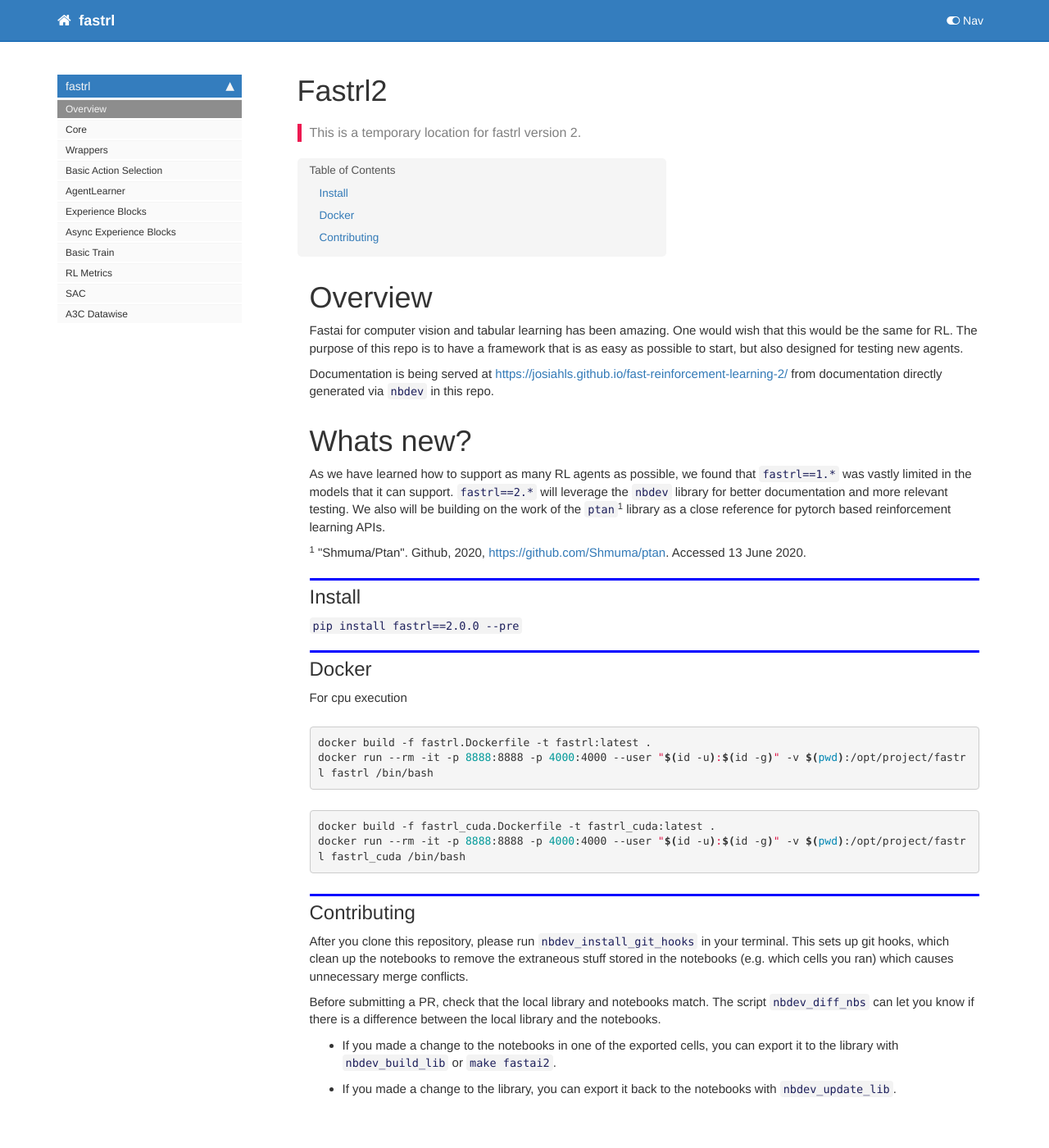
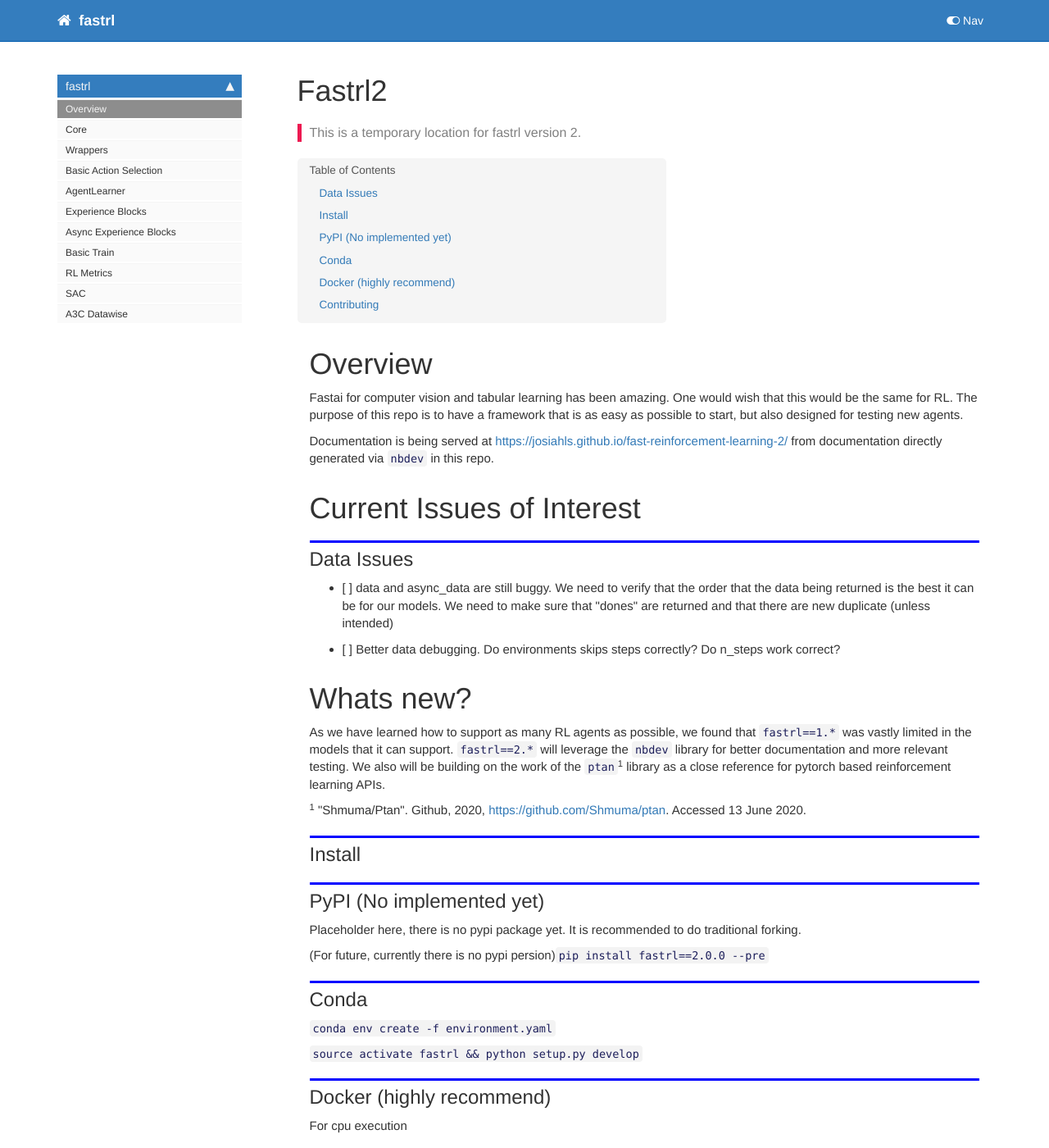
Before and after one commit to josiahls/fast-reinforcement-learning-2, a Jekyll site: the page built from docs/index.html, in a window 1280 px wide and 1400 px high. Shown: the whole window at 82% size. Built offline with Jekyll 4.4.1, drawn with Linux system fonts in a browser that asks for light colours; nearby versions of some CDN libraries; comment, search, counter and statistics services are not loaded.

Commit message:
Fixed: - readme confusion

```diff
--- a/docs/index.html
+++ b/docs/index.html
@@ -38,6 +38,16 @@
 </div>
 <div class="cell border-box-sizing text_cell rendered"><div class="inner_cell">
 <div class="text_cell_render border-box-sizing rendered_html">
+<h1 id="Current-Issues-of-Interest">Current Issues of Interest<a class="anchor-link" href="#Current-Issues-of-Interest"> </a></h1><h2 id="Data-Issues">Data Issues<a class="anchor-link" href="#Data-Issues"> </a></h2><ul>
+<li>[ ] data and async_data are still buggy. We need to verify that the order that the data being returned is the best it can be for our models. We need to make sure that "dones" are returned and that there are new duplicate (unless intended)</li>
+<li>[ ] Better data debugging. Do environments skips steps correctly? Do n_steps work correct?</li>
+</ul>
+
+</div>
+</div>
+</div>
+<div class="cell border-box-sizing text_cell rendered"><div class="inner_cell">
+<div class="text_cell_render border-box-sizing rendered_html">
 <h1 id="Whats-new?">Whats new?<a class="anchor-link" href="#Whats-new?"> </a></h1><p>As we have learned how to support as many RL agents as possible, we found that <code>fastrl==1.*</code> was vastly limited in the models that it can support. <code>fastrl==2.*</code> will leverage the <code>nbdev</code> library for better documentation and more relevant testing. We also will be building on the work of the <code>ptan</code><sup>1</sup> library as a close reference for pytorch based reinforcement learning APIs.</p>
 <p><sup>1</sup> "Shmuma/Ptan". Github, 2020, <a href="https://github.com/Shmuma/ptan">https://github.com/Shmuma/ptan</a>. Accessed 13 June 2020.</p>
 
@@ -52,14 +62,23 @@
 </div>
 <div class="cell border-box-sizing text_cell rendered"><div class="inner_cell">
 <div class="text_cell_render border-box-sizing rendered_html">
-<p><code>pip install fastrl==2.0.0 --pre</code></p>
+<h2 id="PyPI-(No-implemented-yet)">PyPI (No implemented yet)<a class="anchor-link" href="#PyPI-(No-implemented-yet)"> </a></h2><p>Placeholder here, there is no pypi package yet. It is recommended to do traditional forking.</p>
+<p>(For future, currently there is no pypi persion)<code>pip install fastrl==2.0.0 --pre</code></p>
 
 </div>
 </div>
 </div>
 <div class="cell border-box-sizing text_cell rendered"><div class="inner_cell">
 <div class="text_cell_render border-box-sizing rendered_html">
-<h2 id="Docker">Docker<a class="anchor-link" href="#Docker"> </a></h2><p>For cpu execution</p>
+<h2 id="Conda">Conda<a class="anchor-link" href="#Conda"> </a></h2><p><code>conda env create -f environment.yaml</code></p>
+<p><code>source activate fastrl &amp;&amp; python setup.py develop</code></p>
+
+</div>
+</div>
+</div>
+<div class="cell border-box-sizing text_cell rendered"><div class="inner_cell">
+<div class="text_cell_render border-box-sizing rendered_html">
+<h2 id="Docker-(highly-recommend)">Docker (highly recommend)<a class="anchor-link" href="#Docker-(highly-recommend)"> </a></h2><p>For cpu execution</p>
 <div class="highlight"><pre><span></span>docker build -f fastrl.Dockerfile -t fastrl:latest .
 docker run --rm -it -p <span class="m">8888</span>:8888 -p <span class="m">4000</span>:4000 --user <span class="s2">&quot;</span><span class="k">$(</span>id -u<span class="k">)</span><span class="s2">:</span><span class="k">$(</span>id -g<span class="k">)</span><span class="s2">&quot;</span> -v <span class="k">$(</span><span class="nb">pwd</span><span class="k">)</span>:/opt/project/fastrl fastrl /bin/bash
 </pre></div>
```
Also changed, not shown: README.md, 2 other files.
